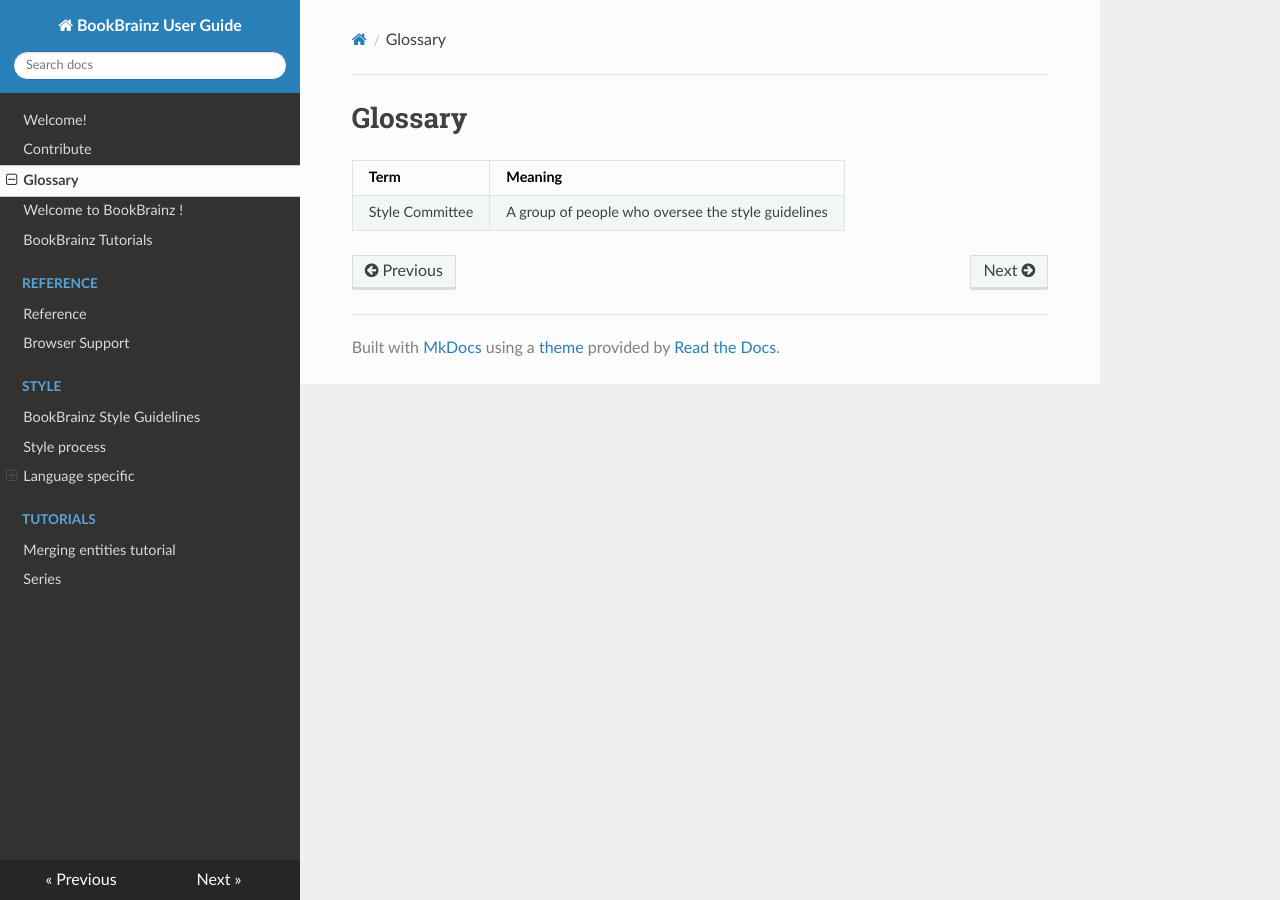
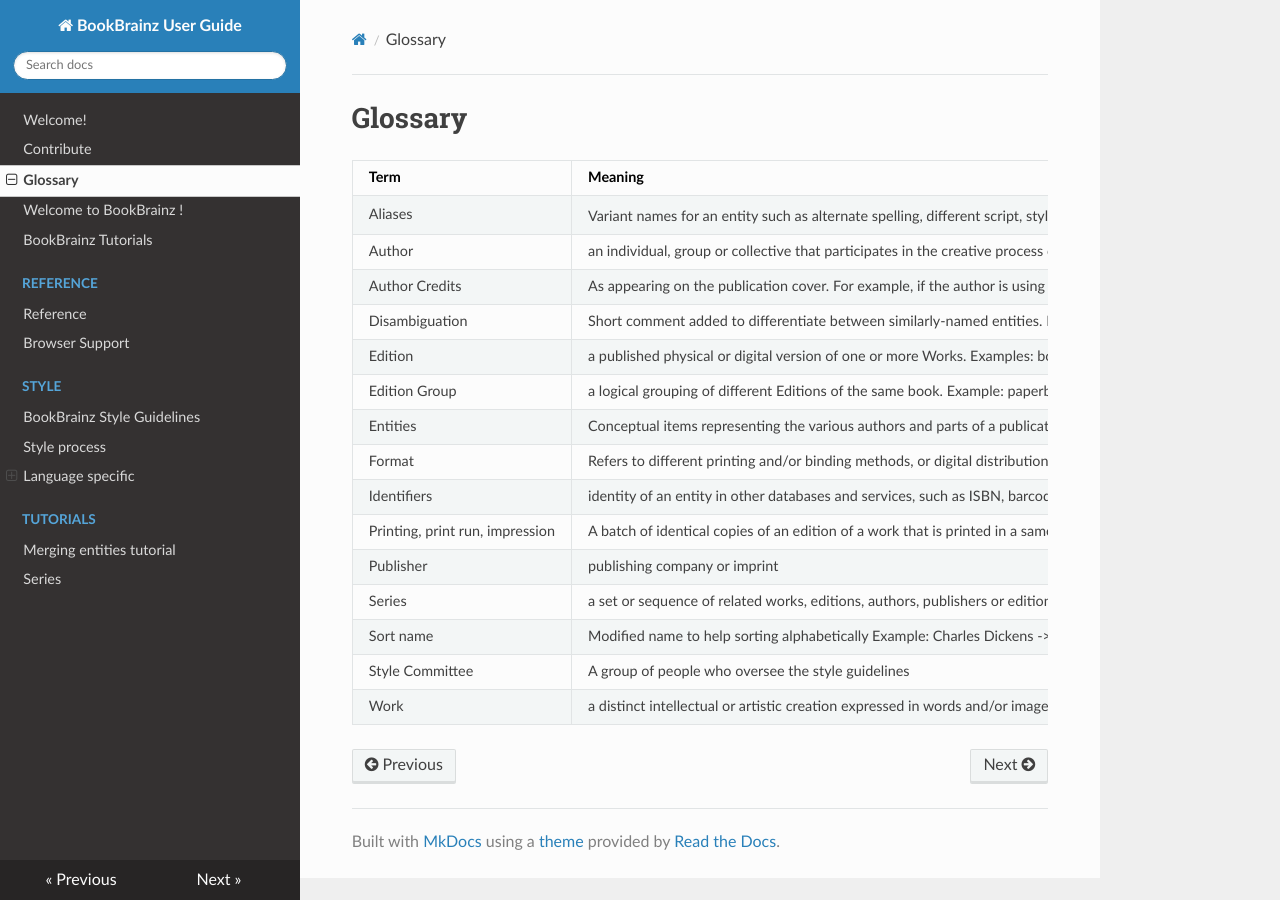
Before and after one commit to metabrainz/bookbrainz-user-guide, an MkDocs documentation site: the page built from docs/glossary.md, in a window 1280 px wide. Built offline with MkDocs 1.6.1, drawn with Linux system fonts in a browser that asks for light colours; nearby versions of some CDN libraries.

Commit message:
Add glossary from BB help page

```diff
--- a/docs/glossary.md
+++ b/docs/glossary.md
@@ -3,4 +3,18 @@ Glossary
 
 Term            | Meaning
 ----------------| -------------
+Aliases			|Variant names for an entity such as alternate spelling, different script, stylistic representation, acronyms, etc. Example: Name: 村上 春樹 - Alias (english): Haruki Murakami  // Name: J.K. Rowling - Alias (full name): Joanne Kathleen Rowling - Alias (pseudonym): Robert Galbraith
+Author			| an individual, group or collective that participates in the creative process of an artistic work. It also includes translators, illustrators, editors, etc.
+Author Credits	|As appearing on the publication cover. For example, if the author is using a pseudonym, the credits should reflect that.
+Disambiguation	|Short comment added to differentiate between similarly-named entities. Example: The Alchemist (philosophical novel) by Paulo Coelho // The Alchemyst (Nicolas Flamel biography) by Michael Scott
+Edition			| a published physical or digital version of one or more Works. Examples: book, anthology, comic book, magazine, leaflet Note: An Author can self-publish an Edition
+Edition Group	| a logical grouping of different Editions of the same book. Example: paperback, hardcover and e-book editions of a novel
+Entities			|Conceptual items representing the various authors and parts of a publication. See the previous Entities section for details.
+Format			|Refers to different printing and/or binding methods, or digital distribution. For example: paperback, mass-market, hardcover and e-book are all book formats
+Identifiers			|identity of an entity in other databases and services, such as ISBN, barcode, MusicBrainz ID, WikiData ID, etc. When adding identifiers to an entity, you can enter either the identifier only (Q2517049) or a full link (https://www.wikidata.org/wiki/Q2517049).
+Printing, print run, impression			|A batch of identical copies of an edition of a work that is printed in a same, single production set-up. One edition of a work may have any number of printings, e. g. a same Edition can have a first impression and a second impression.
+Publisher		| publishing company or imprint
+Series			| a set or sequence of related works, editions, authors, publishers or edition-groups. Examples: a series of novels, a series of comics, etc.
+Sort name			|Modified name to help sorting alphabetically Example: Charles Dickens -> Dickens, Charles // A Tale of Two Cities -> Tale of Two Cities, A // Benito Pérez Galdós -> Pérez Galdós, Benito
 Style Committee | A group of people who oversee the style guidelines
+Work			| a distinct intellectual or artistic creation expressed in words and/or images. Here we are not talking, for example, about a physical book, but the introduction, story, illustrations, etc. it contains. Examples: novel, poem, translation, introduction & foreword, article, research paper, etc.
```
